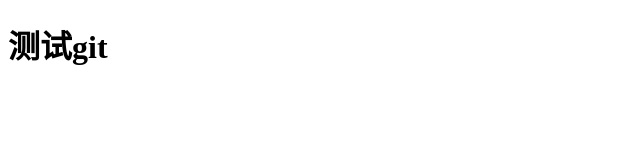
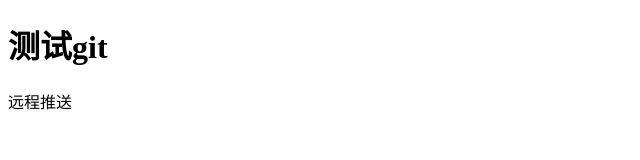
Before and after one commit to ld1314520/-, a plain HTML site: page index.html in a window 1280 px wide. Shown: the whole page, without its empty margins (0-640 px from the left). Drawn offline with Linux system fonts and the light colour scheme.

Commit message:
远程推送

```diff
--- a/index.html
+++ b/index.html
@@ -7,5 +7,6 @@
 </head>
 <body>
     <h1>测试git</h1>
+    远程推送
 </body>
 </html>
```
